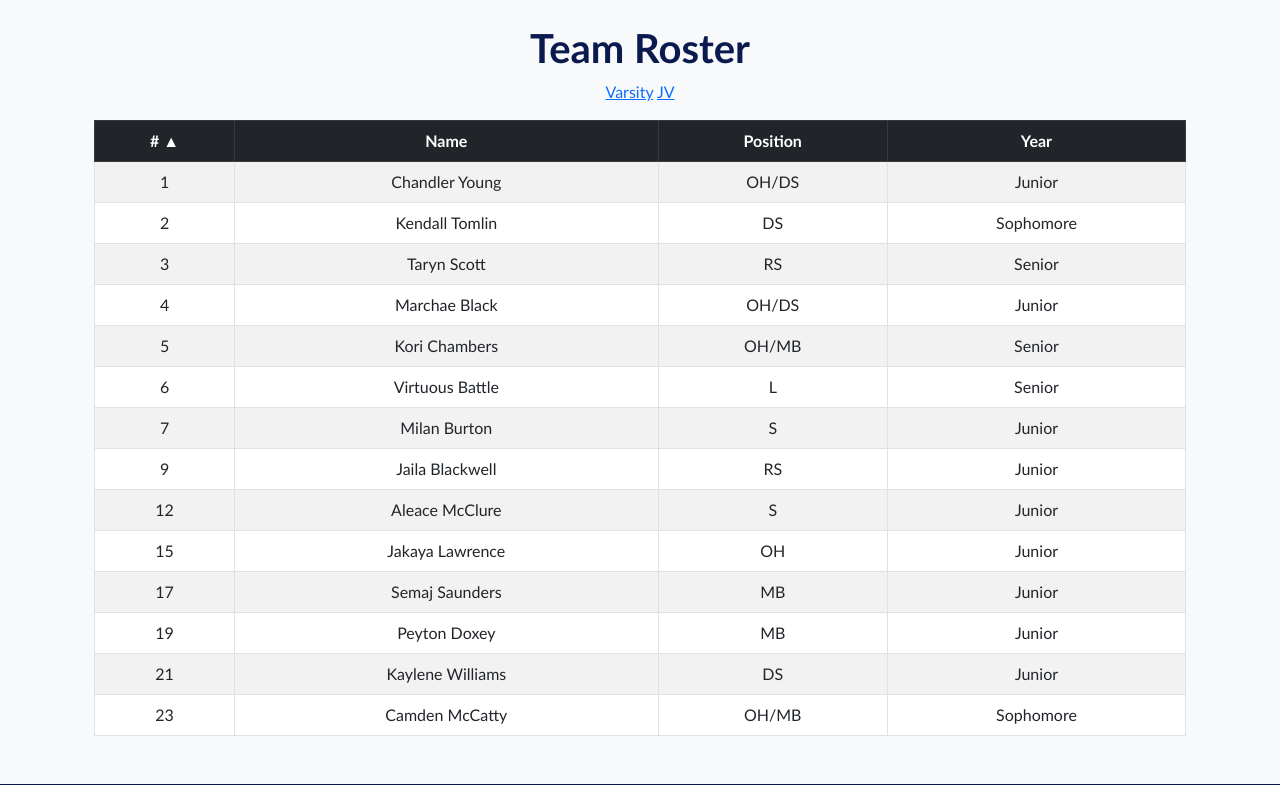
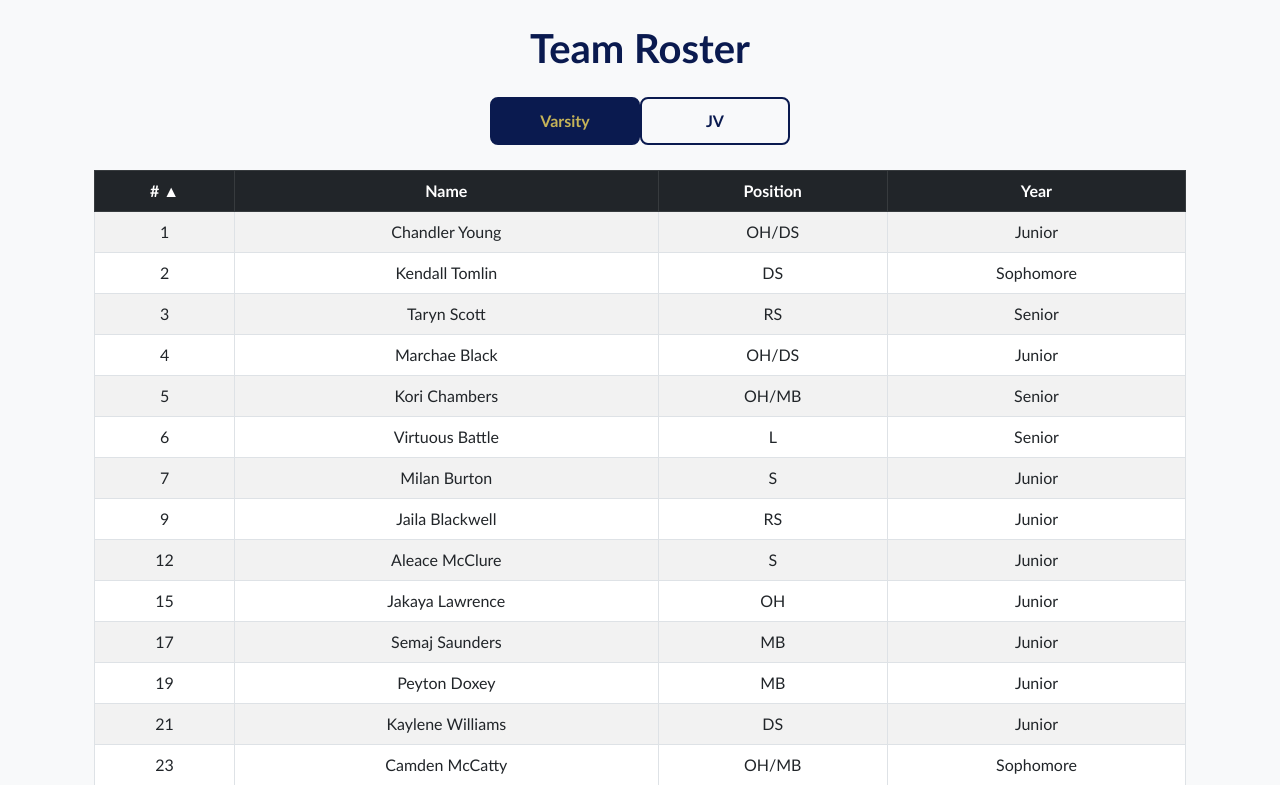
Before and after one commit to dr644/varinavolleyball, a Django app: page /roster/ in a window 1280 px wide. Shown: the part 60-845 px from the top of the page. Run offline with Django 4.2, Linux system fonts and the light colour scheme; data comes from the database, SQL or seed files in the repository; some libraries are stand-ins or nearby versions.

Commit message:
style stuff

```diff
--- a/main/static/main/main.css
+++ b/main/static/main/main.css
@@ -259,6 +259,42 @@ h1, h2, h3, h4, h5 {
   }
 }
 
+/* ---------- Varsity / JV Toggle Tabs ---------- */
+.level-tabs {
+  display: flex;
+  justify-content: center;
+  margin-top: 25px;
+  margin-bottom: 25px;
+}
+
+.level-tabs .tab {
+  flex: 1;
+  max-width: 150px;
+  text-align: center;
+  padding: 10px 0;
+  font-weight: 600;
+  border: 2px solid #0A1A4F;
+  background-color: #F8F9FA;
+  color: #0A1A4F;
+  text-decoration: none;
+  transition: all 0.2s ease-in-out;
+  border-radius: 8px;
+}
+
+/* Hover */
+.level-tabs .tab:hover {
+  background-color: #C5B358;
+  color: #FFFFFF;
+}
+
+/* Active state */
+.level-tabs .tab.active {
+  background-color: #0A1A4F;
+  color: #C5B358;
+  border-color: #0A1A4F;
+}
+
+
 /* ---------- Mobile Adjustments ---------- */
 @media (max-width: 768px) {
   .hero-section { height: 200px; }
```
Also changed, not shown: social/templates/social/create_post.html (+13 -7 lines).
